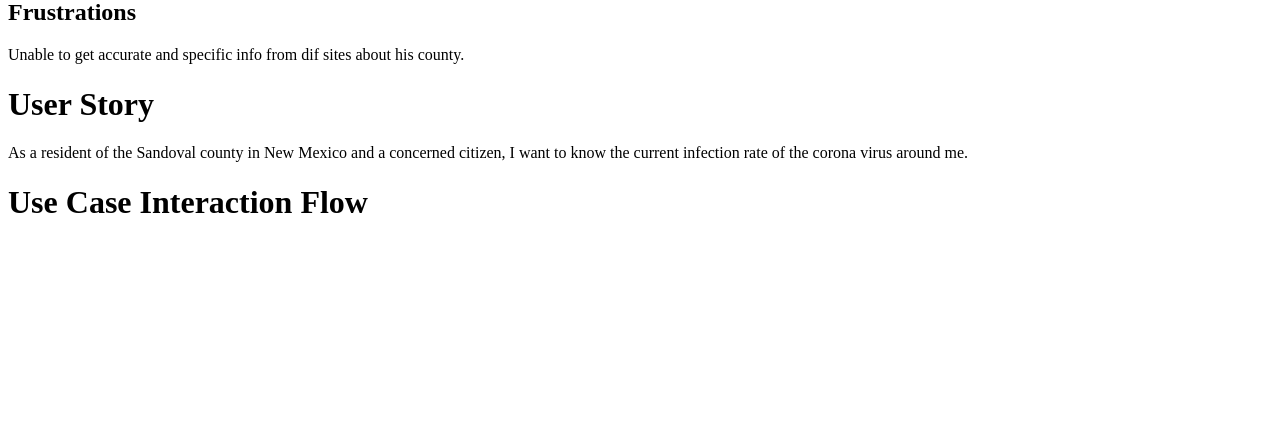
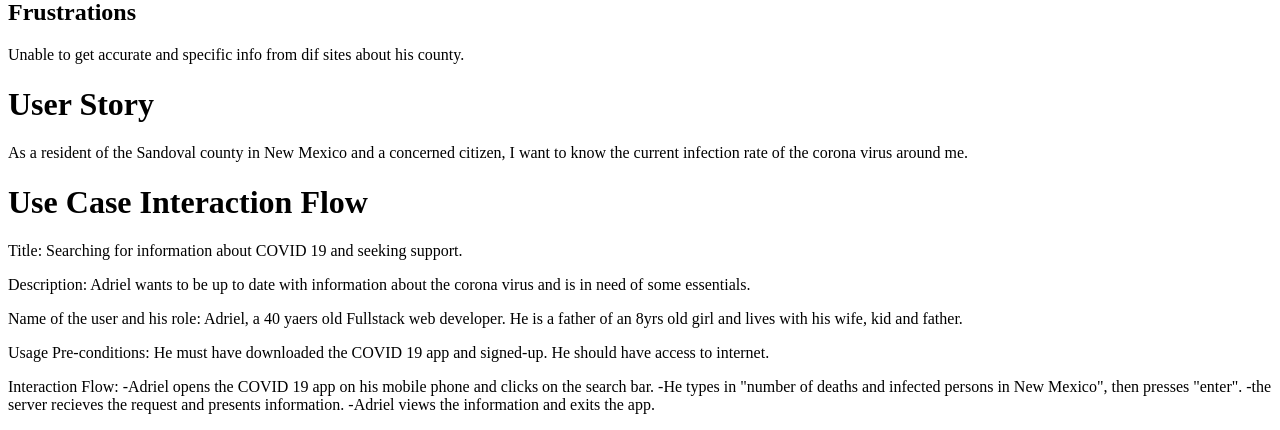
Before and after one commit to RIC-J-Tech/covid-19-data, a PHP site: page /adriel-persona-1.php in a window 1280 px wide. Shown: the part 425-855 px from the top of the page. Before the commit the page ends 638 px from the top, so only its background shows below. Run offline with PHP 8.4, Linux system fonts and the light colour scheme.

Commit message:
Wrote use case interaction flow

```diff
--- a/documentation/adriel-persona-1.php
+++ b/documentation/adriel-persona-1.php
@@ -31,7 +31,20 @@
 	I want to know the current infection rate of the corona virus around me.</p>
 
 <h1>Use Case Interaction Flow</h1>
-<p></p>
+<p>Title: Searching for information about COVID 19 and seeking support. </p>
+
+	<p>Description: Adriel wants to be up to date with information about the corona virus and is in need of some essentials.</p>
+
+	<p>Name of the user and his role: Adriel, a 40 yaers old Fullstack web developer. He is a father of an 8yrs old girl and
+		lives with his wife, kid and father.</p>
+
+	<p>Usage Pre-conditions: He must have downloaded the COVID 19 app and signed-up. He should have access to internet.</p>
+
+	<p>Interaction Flow:
+	-Adriel opens the COVID 19 app on his mobile phone and clicks on the search bar.
+	-He types in "number of deaths and infected persons in New Mexico", then presses "enter".
+	-the server recieves the request and presents information.
+	-Adriel views the information and exits the app.</p>
 
 </body>
 </html>
```
